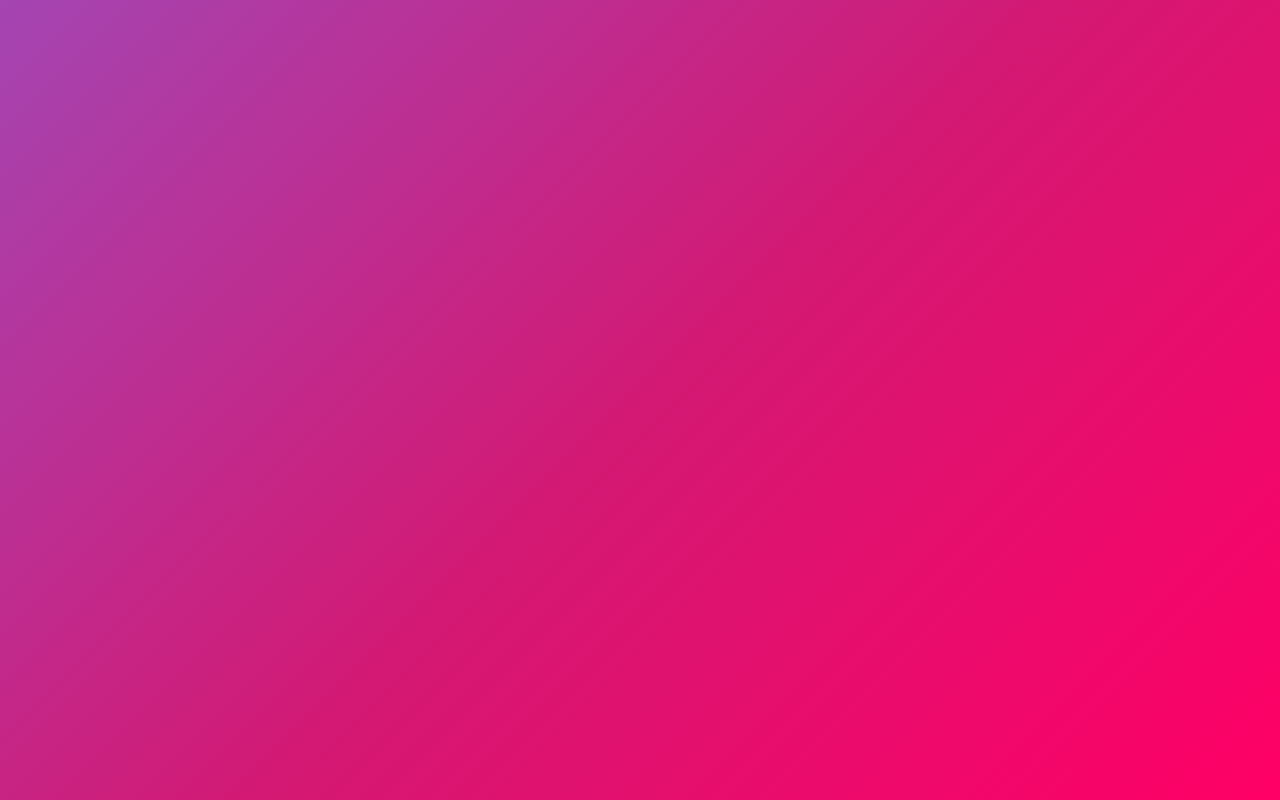
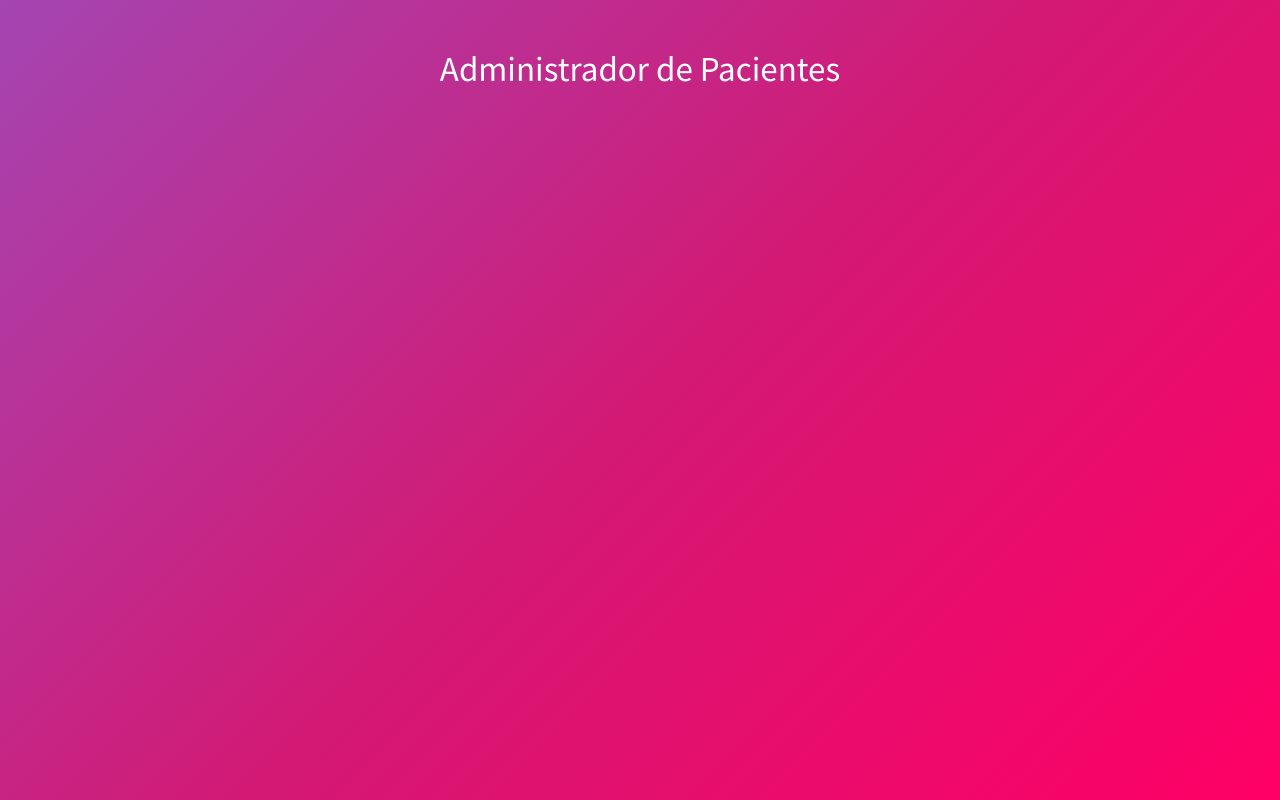
Before and after one commit to andgba/react-veterinary-patients, a React (Create React App) app: page / in a window 1280 px wide. Built offline with nearby package versions, Linux system fonts and the light colour scheme.

Commit message:
Se añade el header como componente

```diff
--- a/src/App.js
+++ b/src/App.js
@@ -1,12 +1,18 @@
-import React from 'react';
+import React, { Component } from 'react';
 import './bootstrap.min.css';
+import Header from "./components/Header";
 
-function App() {
-  return (
-    <div className="App">
-
-    </div>
-  );
+class App extends Component {
+  state = {}
+  render() {
+    return (
+        <div className="container">
+          <Header
+            titulo = "Administrador de Pacientes"
+          />
+        </div>
+    );
+  }
 }
 
 export default App;
--- /dev/null
+++ b/src/components/Header.js
@@ -0,0 +1,11 @@
+import React from 'react';
+
+const Header = ({titulo}) => {
+    return (
+        <header>
+            <h1 className="text-center">{titulo}</h1>
+        </header>
+    );
+};
+
+export default Header;
```
